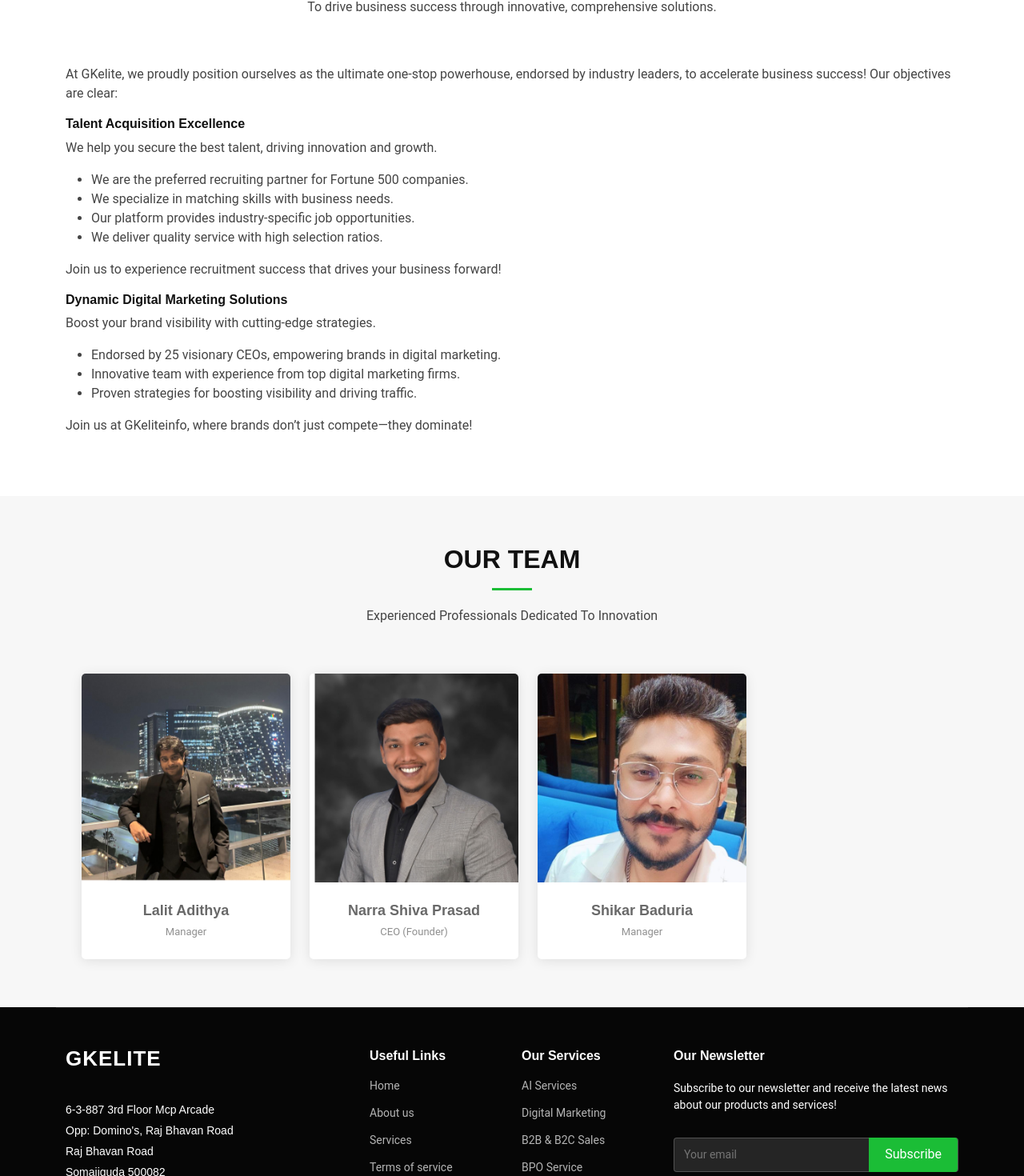
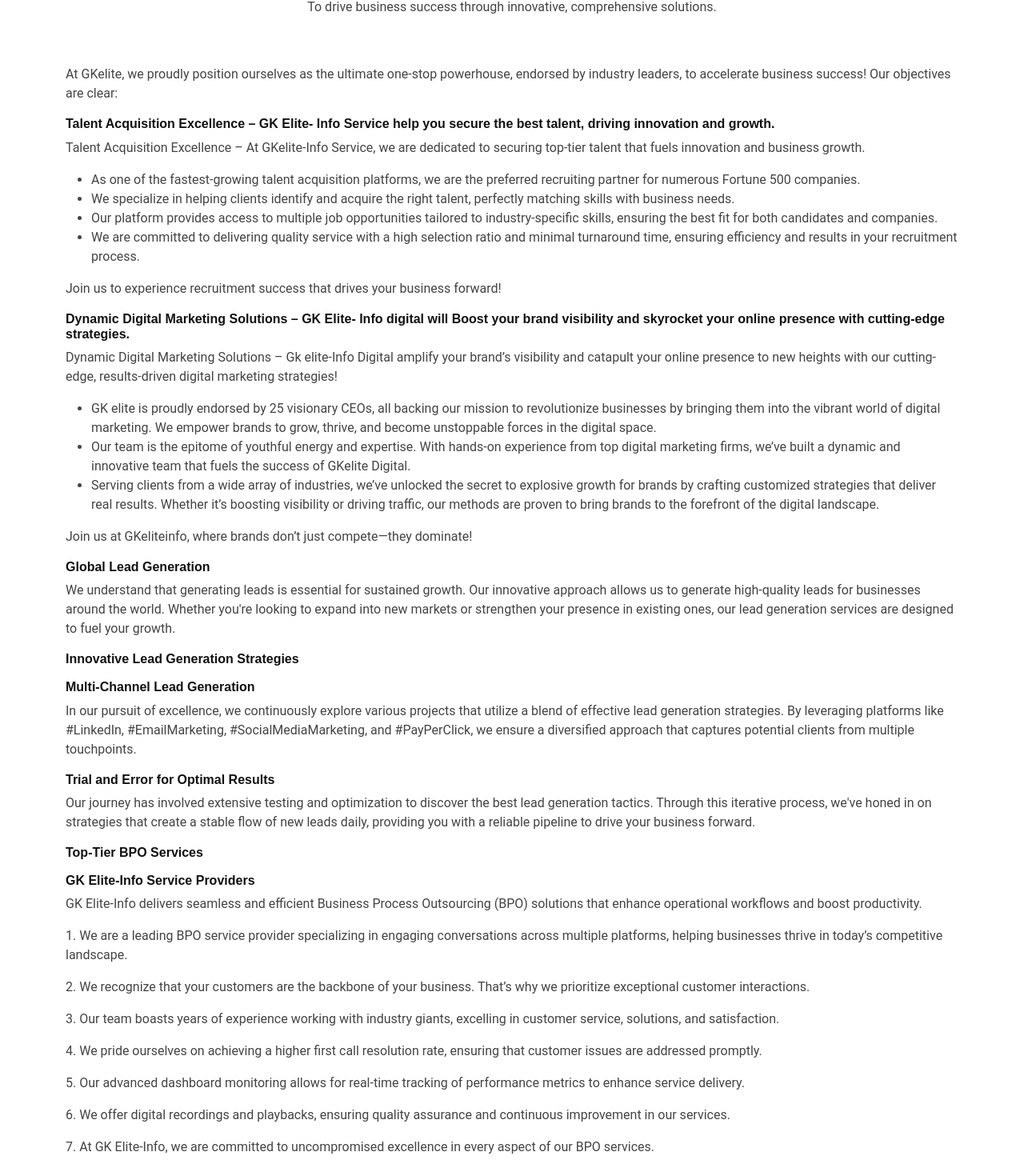
Before and after one commit to Sbose548/gkelite, a Next.js app: page /about in a window 1280 px wide. Shown: the part 1034-2504 px from the top of the page at 80% size. Built offline with nearby package versions, Linux system fonts and the light colour scheme.

Commit message:
Update About.js

```diff
--- a/src/app/components/About.js
+++ b/src/app/components/About.js
@@ -4,7 +4,8 @@
 import "aos/dist/aos.css";
 import Link from "next/link";
 import { useEffect } from "react";
-import React from 'react';
+
+import React from 'react'
 
 const About = () => {
 
@@ -18,20 +19,20 @@
     return (
         <div>
             <main className="main">
-                {/* Page Title */}
                 <div className="page-title accent-background">
                     <div className="container d-lg-flex justify-content-between align-items-center">
                         <h1 className="mb-2 mb-lg-0">About</h1>
+
                     </div>
                 </div>
+                <section id="about" className="about section">
 
-                {/* About Section */}
-                <section id="about" className="about section">
                     <div className="container">
+
                         <div className="row position-relative">
-                            <div className="col-lg-7 about-img" data-aos="zoom-out" data-aos-delay="200">
-                                <img src="assets/img/about.jpg" alt="About Us" className="img-fluid"/>
-                            </div>
+
+                            <div className="col-lg-7 about-img" data-aos="zoom-out" data-aos-delay="200"><img src="assets/img/about.jpg" /></div>
+
                             <div className="col-lg-7" data-aos="fade-up" data-aos-delay="100">
                                 <h2 className="inner-title">One Stop Solution...</h2>
                                 <div className="our-story">
@@ -42,40 +43,70 @@
                                         <li><i className="bi bi-check-circle"></i> <span>Endorsement by Industry Leaders</span></li>
                                         <li><i className="bi bi-check-circle"></i> <span>Focus on Results and Efficiency</span></li>
                                     </ul>
+
                                 </div>
                             </div>
+
                         </div>
+
                     </div>
+
                 </section>
+                <section id="skills" className="skills section">
 
-                {/* Objectives Section */}
-                <section id="skills" className="skills section">
                     <div className="container section-title" data-aos="fade-up">
                         <h2>OUR OBJECTIVES</h2>
                         <p>To drive business success through innovative, comprehensive solutions.</p>
                     </div>
-                    <div className="our-story container">
-                        <p>At GKelite, we proudly position ourselves as the ultimate one-stop powerhouse, endorsed by industry leaders, to accelerate business success! Our objectives are clear:</p>
-                        <h6 className="fw-bold">Talent Acquisition Excellence</h6>
-                        <p>We help you secure the best talent, driving innovation and growth.</p>
+
+                    <div className="our-story container" >
+                        <p>At GKelite, we proudly position ourselves as the ultimate one-stop powerhouse, endorsed by industry leaders, to accelerate business success! Our objectives are clear: </p>
+                        <h6 className="fw-bold">Talent Acquisition Excellence – GK Elite- Info Service help you secure the best talent, driving innovation and growth.</h6>
+                        <p>Talent Acquisition Excellence – At GKelite-Info Service, we are dedicated to securing top-tier talent that fuels innovation and business growth.</p>
                         <ul>
-                            <li>We are the preferred recruiting partner for Fortune 500 companies.</li>
-                            <li>We specialize in matching skills with business needs.</li>
-                            <li>Our platform provides industry-specific job opportunities.</li>
-                            <li>We deliver quality service with high selection ratios.</li>
+                            <li><span>As one of the fastest-growing talent acquisition platforms, we are the preferred recruiting partner for numerous Fortune 500 companies.</span></li>
+                            <li><span>We specialize in helping clients identify and acquire the right talent, perfectly matching skills with business needs.
+                            </span></li>
+                            <li><span>Our platform provides access to multiple job opportunities tailored to industry-specific skills, ensuring the best fit for both candidates and companies.
+                            </span></li>
+                            <li><span>We are committed to delivering quality service with a high selection ratio and minimal turnaround time, ensuring efficiency and results in your recruitment process.</span></li>
                         </ul>
                         <p>Join us to experience recruitment success that drives your business forward!</p>
 
-                        <h6 className="fw-bold">Dynamic Digital Marketing Solutions</h6>
-                        <p>Boost your brand visibility with cutting-edge strategies.</p>
+                        <h6 className="fw-bold">Dynamic Digital Marketing Solutions – GK Elite- Info digital will Boost your brand visibility and skyrocket your online presence with cutting-edge strategies.</h6>
+                        <p>Dynamic Digital Marketing Solutions – Gk elite-Info Digital amplify your brand’s visibility and catapult your online presence to new heights with our cutting-edge, results-driven digital marketing strategies!</p>
+
                         <ul>
-                            <li>Endorsed by 25 visionary CEOs, empowering brands in digital marketing.</li>
-                            <li>Innovative team with experience from top digital marketing firms.</li>
-                            <li>Proven strategies for boosting visibility and driving traffic.</li>
+                            <li><span>GK elite is proudly endorsed by 25 visionary CEOs, all backing our mission to revolutionize businesses by bringing them into the vibrant world of digital marketing. We empower brands to grow, thrive, and become unstoppable forces in the digital space.</span></li>
+                            <li><span>Our team is the epitome of youthful energy and expertise. With hands-on experience from top digital marketing firms, we’ve built a dynamic and innovative team that fuels the success of GKelite Digital.</span></li>
+                            <li><span>Serving clients from a wide array of industries, we’ve unlocked the secret to explosive growth for brands by crafting customized strategies that deliver real results. Whether it’s boosting visibility or driving traffic, our methods are proven to bring brands to the forefront of the digital landscape.
+                            </span></li>
                         </ul>
+                        <p>
+                            Join us at GKeliteinfo, where brands don’t just compete—they dominate!
+                        </p>
 
-                        <p>Join us at GKeliteinfo, where brands don’t just compete—they dominate!</p>
+                        <h6 className="fw-bold">Global Lead Generation</h6>
+                        <p>We understand that generating leads is essential for sustained growth. Our innovative approach allows us to generate high-quality leads for businesses around the world. Whether you're looking to expand into new markets or strengthen your presence in existing ones, our lead generation services are designed to fuel your growth.</p>
+                        <h6 className="fw-bold">Innovative Lead Generation Strategies</h6>
+                        <p></p>
+                        <h6 className="fw-bold">Multi-Channel Lead Generation</h6>
+                        <p>In our pursuit of excellence, we continuously explore various projects that utilize a blend of effective lead generation strategies. By leveraging platforms like #LinkedIn, #EmailMarketing, #SocialMediaMarketing, and #PayPerClick, we ensure a diversified approach that captures potential clients from multiple touchpoints.</p>
+                        <h6 className="fw-bold">Trial and Error for Optimal Results</h6>
+                        <p>Our journey has involved extensive testing and optimization to discover the best lead generation tactics. Through this iterative process, we've honed in on strategies that create a stable flow of new leads daily, providing you with a reliable pipeline to drive your business forward.</p>
+                        <h6 className="fw-bold">Top-Tier BPO Services</h6>
+                        <p></p>
+                        <h6 className="fw-bold">GK Elite-Info Service Providers</h6>
+                        <p>GK Elite-Info delivers seamless and efficient Business Process Outsourcing (BPO) solutions that enhance operational workflows and boost productivity.</p>
+                        <p>1. We are a leading BPO service provider specializing in engaging conversations across multiple platforms, helping businesses thrive in today’s competitive landscape.</p>
+                        <p>2. We recognize that your customers are the backbone of your business. That’s why we prioritize exceptional customer interactions.</p>
+                        <p>3. Our team boasts years of experience working with industry giants, excelling in customer service, solutions, and satisfaction.</p>
+                        <p>4. We pride ourselves on achieving a higher first call resolution rate, ensuring that customer issues are addressed promptly.</p>
+                        <p>5. Our advanced dashboard monitoring allows for real-time tracking of performance metrics to enhance service delivery.</p>
+                        <p>6. We offer digital recordings and playbacks, ensuring quality assurance and continuous improvement in our services.</p>
+                        <p>7. At GK Elite-Info, we are committed to uncompromised excellence in every aspect of our BPO services.</p>
                     </div>
+
                 </section>
 
                 {/* Team Section */}
@@ -86,15 +117,15 @@
                     </div>
 
                     {/* Aligning team members towards the right */}
-                    <div className="container" style={{ display: "flex", justifyContent: "flex-end", marginRight: "50px" }}>
-                        <div className="row gy-4">
+                    <div className="container">
+                        <div className="row gy-4" style={{ marginRight: "50px" }}>
                             {/* Team Member 1 */}
                             <div className="col-lg-3 col-md-6 d-flex align-items-stretch" data-aos="fade-up" data-aos-delay="200">
                                 <div className="team-member">
                                     <div className="member-img">
                                         <img src="/assets/img/team/team-4.png" className="img-fluid" alt="Lalit Adithya" />
                                         <div className="social">
-                                            <Link href=""><i className="bi bi-linkedin"></i></Link>
+                                            <Link href="#"><i className="bi bi-linkedin"></i></Link>
                                         </div>
                                     </div>
                                     <div className="member-info">
@@ -110,7 +141,7 @@
                                     <div className="member-img">
                                         <img src="/assets/img/team/team-2.png" className="img-fluid" alt="Narra Shiva Prasad" />
                                         <div className="social">
-                                            <Link href=""><i className="bi bi-linkedin"></i></Link>
+                                            <Link href="#"><i className="bi bi-linkedin"></i></Link>
                                         </div>
                                     </div>
                                     <div className="member-info">
@@ -126,7 +157,7 @@
                                     <div className="member-img">
                                         <img src="/assets/img/team/team-1.png" className="img-fluid" alt="Shikar Baduria" />
                                         <div className="social">
-                                            <Link href=""><i className="bi bi-linkedin"></i></Link>
+                                            <Link href="#"><i className="bi bi-linkedin"></i></Link>
                                         </div>
                                     </div>
                                     <div className="member-info">
@@ -135,6 +166,7 @@
                                     </div>
                                 </div>
                             </div>
+
                         </div>
                     </div>
                 </section>
```
